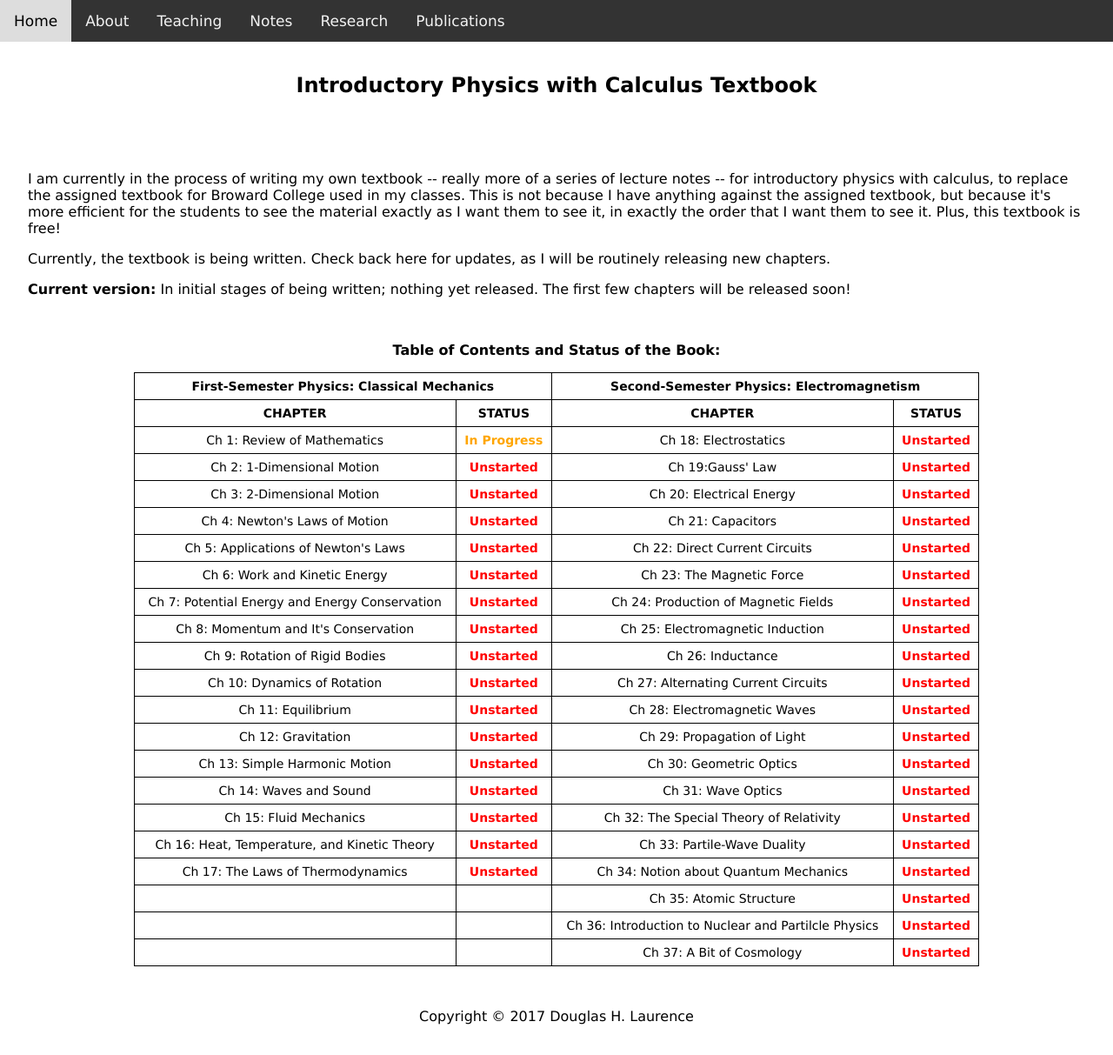
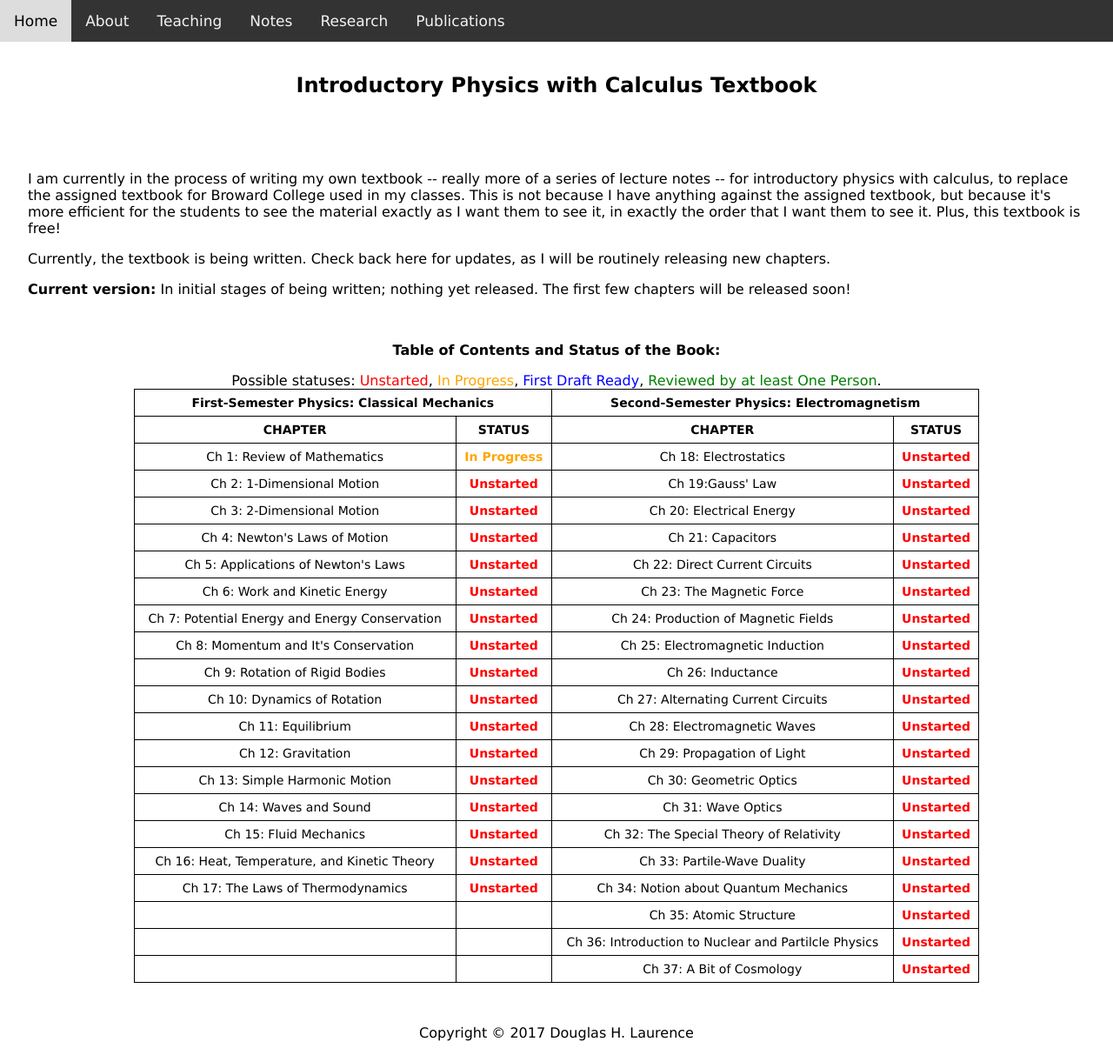
Before and after one commit to dhlaurence/dhlaurence.github.io, a Jekyll site: the page built from uptextbook.html, in a window 1280 px wide. Shown: the whole page at 87% size. Built offline with Jekyll 4.4.1, drawn with Linux system fonts in a browser that asks for light colours.

Commit message:
Update uptextbook.html

```diff
--- a/uptextbook.html
+++ b/uptextbook.html
@@ -26,6 +26,9 @@
   <br>
 
   <p><center><b>Table of Contents and Status of the Book:</b></center></p>
+
+  <p><center>Possible statuses: <font color="red">Unstarted</font>, <font color="orange">In Progress</font>,
+    <font color="blue">First Draft Ready</font>, <font color="green">Reviewed by at least One Person</font>.
 
   <center><table style="width:80%">
   <tr>
```
